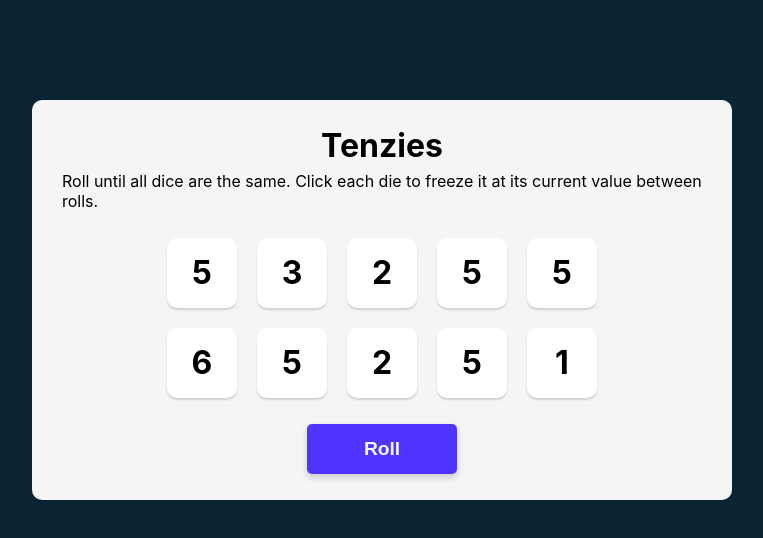
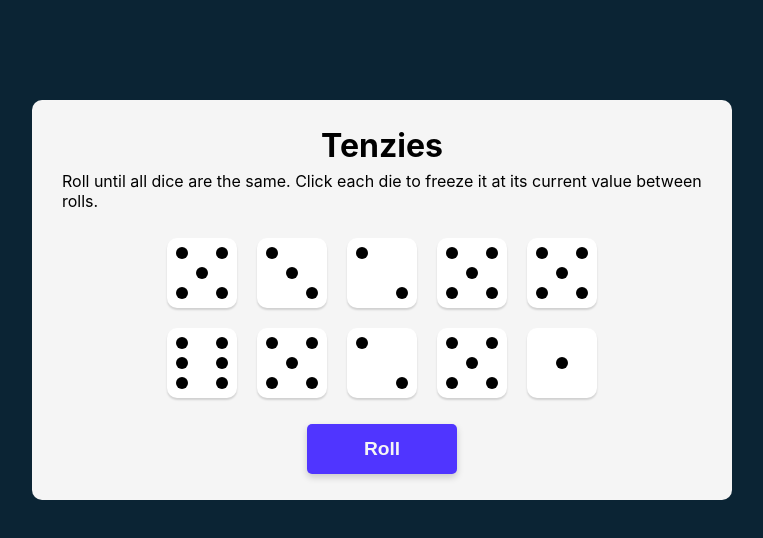
Before and after one commit to floferno/tenzies, a React (Create React App) app: page / in a window 1280 px wide. Shown: the top 538 px of the page, without its empty margins (258-1021 px from the left). Built offline with nearby package versions, Linux system fonts and the light colour scheme.

Commit message:
Change numbers on dice to dots

```diff
--- a/src/App.css
+++ b/src/App.css
@@ -29,21 +29,23 @@ main {
     grid-template: auto auto / repeat(5, 1fr);
     gap: 20px;
     margin: 20px;
-
+    padding: auto;
 }
 
-.die-face {
+.dice {
+    display: grid;
+    grid-template-columns: repeat(3, 1fr);
+    grid-template-rows: repeat(3, 1fr);
     height: 70px;
     width: 70px;
     box-shadow: 0px 2px 2px rgba(0, 0, 0, 0.15);
     border-radius: 10px;
-    display: flex;
-    justify-content: center;
-    align-items: center;
     cursor: pointer;
+    place-self: center;
+    padding: 5px;
 }
 
-.die-face:hover {
+.dice:hover {
     box-shadow: 0 5px 15px rgba(80, 53, 255, .4);
     transition-timing-function: ease-out;
 
@@ -54,10 +56,51 @@ main {
         transform: translateY(0);
 }
 
+.dice:active {
+    box-shadow: 0 5px 15px rgba(80, 53, 255, .4);
+    transition-timing-function: ease-out;
+
+    /* A litttttle slower on the way in */
+    transition: 0.25s;
+
+    /* Move into place */
+    transform: translateY(0);
+}
+
 .die-num {
     font-size: 2rem;
 }
+.dot {
+    background-color: black;
+    border-radius: 50%;
+    width: 12px;
+    height: 12px;
+    place-self: center;
+}
 
+.top {
+    grid-row-start: 1;
+}
+
+.center {
+    grid-row-start: 2;
+}
+
+.bottom {
+    grid-row-start: 3;
+}
+
+.left {
+    grid-column-start: 1;
+}
+
+.middle {
+    grid-column-start: 2;
+}
+
+.right {
+    grid-column-end: -1;
+}
 .roll {
     height: 50px;
     width: 150px;
--- a/src/components/Die.js
+++ b/src/components/Die.js
@@ -1,12 +1,49 @@
 import React from 'react'
+import { nanoid } from 'nanoid'
 
 export default function Die(props) {
     const styles = {
-        backgroundColor: props.isHeld ? "#59E391" : "white"
+        backgroundColor: props.isHeld ? "#59E391" : "white",
     }
+    const faces = [
+        [<div key={nanoid()} className='dot center middle'></div >],
+
+        [<div key={nanoid()} className='dot top left'></div >,
+        <div key={nanoid()} className='dot bottom right'></div >],
+
+        [<div key={nanoid()} className='dot top left'></div >,
+        <div key={nanoid()} className='dot center middle'></div >,
+        <div key={nanoid()} className='dot bottom right'></div >],
+
+        [<div key={nanoid()} className='dot top left'></div >,
+        <div key={nanoid()} className='dot top right'></div >,
+        <div key={nanoid()} className='dot bottom left'></div >,
+        <div key={nanoid()} className='dot bottom right'></div >],
+
+        [<div key={nanoid()} className='dot top left'></div >,
+        <div key={nanoid()} className='dot top right'></div >,
+        <div key={nanoid()} className='dot center middle'></div >,
+        <div key={nanoid()} className='dot bottom left'></div >,
+        <div key={nanoid()} className='dot bottom right'></div >],
+
+        [<div key={nanoid()} className='dot top left'></div >,
+        <div key={nanoid()} className='dot top right'></div >,
+        <div key={nanoid()} className='dot center left'></div >,
+        <div key={nanoid()} className='dot center right'></div >,
+        <div key={nanoid()} className='dot bottom left'></div >,
+        <div key={nanoid()} className='dot bottom right'></div >]
+
+    ]
+    let face = faces[props.value - 1]
+
+
     return (
-        <div className="die-face" style={styles} onClick={props.holdDice}>
-            <h2 className="die-num">{props.value}</h2>
+        // <div className="die-face" style={styles} onClick={props.holdDice}>
+        //     <h2 className="die-num">{face}</h2>
+        // </div>
+
+        <div onClick={props.holdDice} className='dice' style={styles}>
+            {face}
         </div>
     )
 }
```
